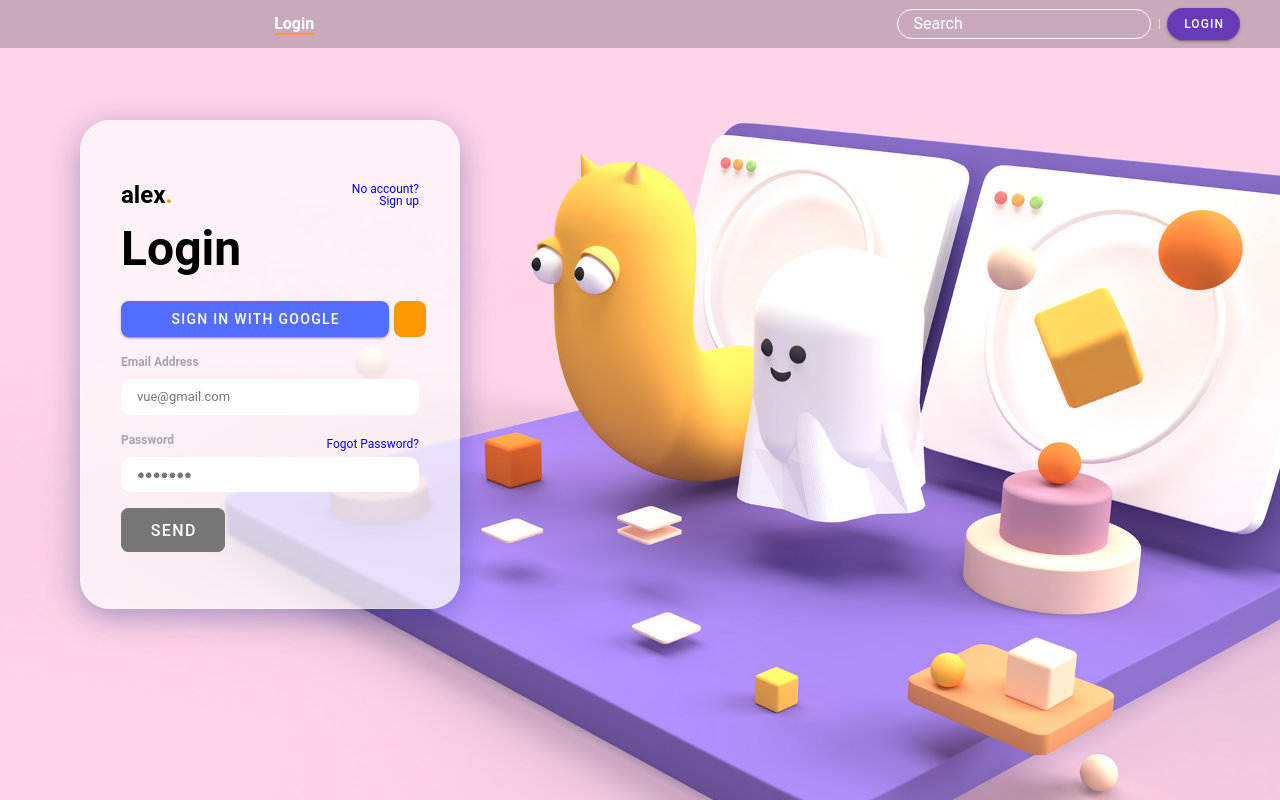
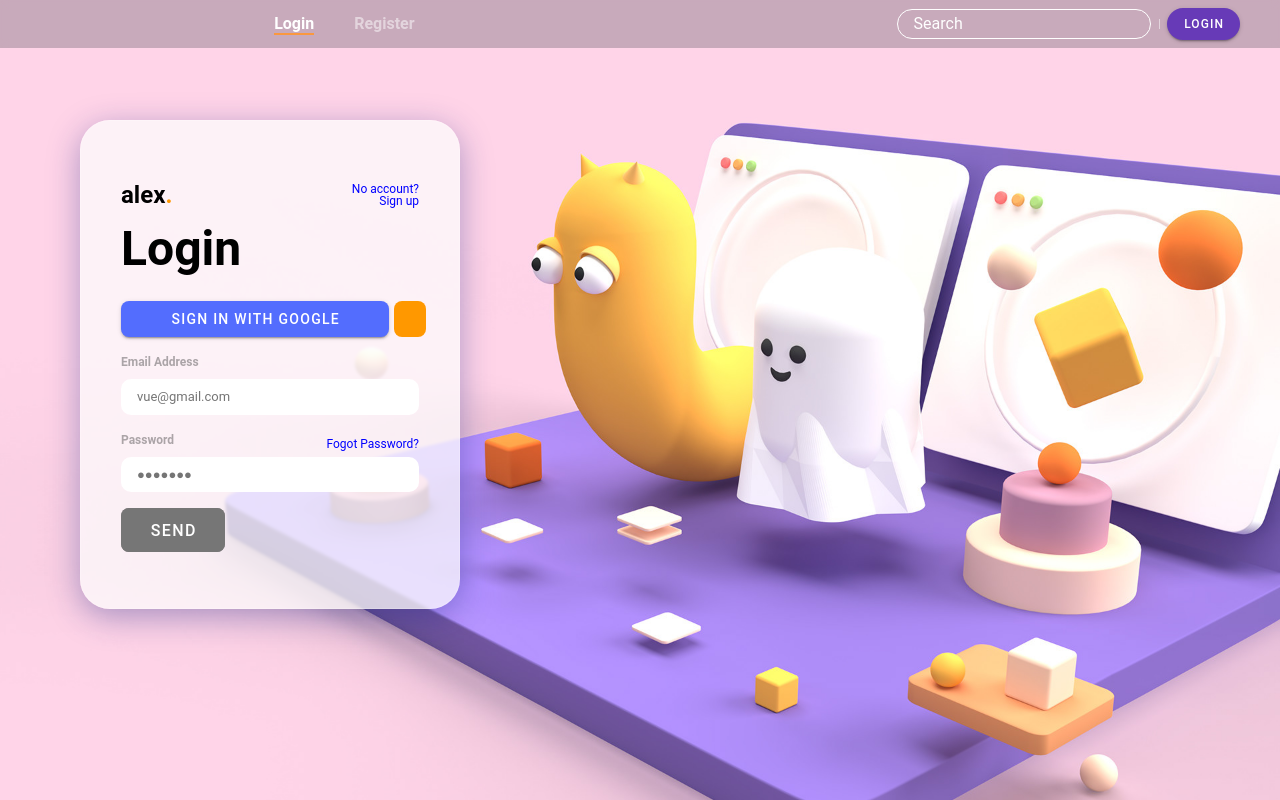
Before and after one commit to alexdevrr05/yearbook-vue, a Vue app: page /home#/login in a window 1280 px wide. Built offline with nearby package versions, Linux system fonts and the light colour scheme; what vue-sweetalert2 would draw is missing.

Commit message:
register route added

```diff
--- a/src/modules/shared/components/Navbar.vue
+++ b/src/modules/shared/components/Navbar.vue
@@ -21,6 +21,10 @@
 
         <router-link v-if="!isLoggedIn && !isAdminSession" to="login" v-slot="{ isActive }">
           <a :class="isActive ? 'is-active' : 'normal-link'">{{ "Login" }}</a>
+        </router-link>
+
+        <router-link v-if="!isLoggedIn && !isAdminSession" to="register" v-slot="{ isActive }">
+          <a :class="isActive ? 'is-active' : 'normal-link'">{{ "Register" }}</a>
         </router-link>
 
         <router-link v-else to="">
```
